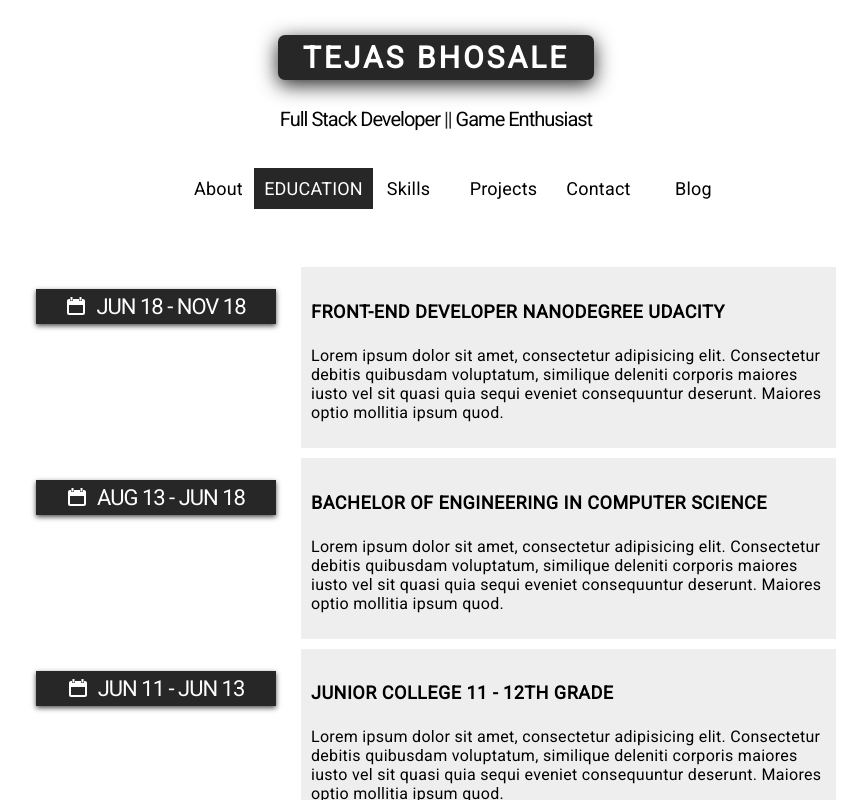
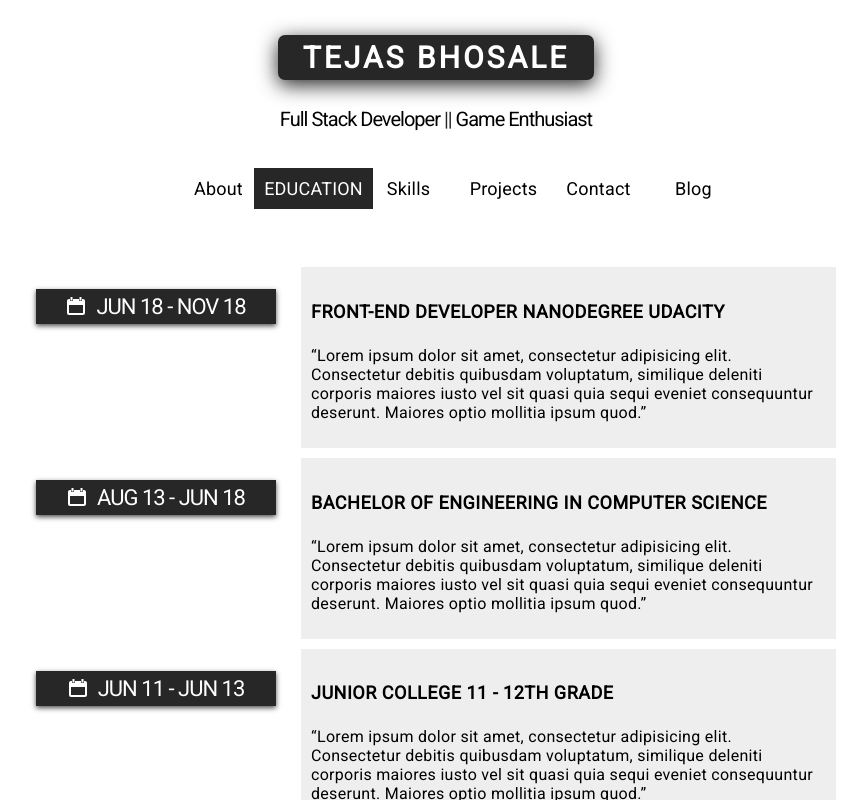
Before and after one commit to bhosaleT/my-portfolio-react, a React (Create React App) app: page / in a window 1280 px wide. Both pictures are taken after a click on the item "Education". Shown: the top 800 px of the page, without its empty margins (204-1071 px from the left). Built offline with nearby package versions, Linux system fonts and the light colour scheme.

Commit message:
added qutoes to the paragraph section

```diff
--- a/src/components/Education.js
+++ b/src/components/Education.js
@@ -16,10 +16,13 @@ const Education = () => (
           Front-End Developer Nanodegree Udacity
         </h4>
         <p className="education-block__paragraph">
+          <q>
           Lorem ipsum dolor sit amet, consectetur adipisicing elit. Consectetur
           debitis quibusdam voluptatum, similique deleniti corporis maiores
           iusto vel sit quasi quia sequi eveniet consequuntur deserunt. Maiores
           optio mollitia ipsum quod.
+          </q>
+
         </p>
       </div>
     </div>
@@ -37,10 +40,12 @@ const Education = () => (
           Bachelor of Engineering in Computer Science
         </h4>
         <p className="education-block__paragraph">
+          <q>
           Lorem ipsum dolor sit amet, consectetur adipisicing elit. Consectetur
           debitis quibusdam voluptatum, similique deleniti corporis maiores
           iusto vel sit quasi quia sequi eveniet consequuntur deserunt. Maiores
           optio mollitia ipsum quod.
+          </q>
         </p>
       </div>
     </div>
@@ -58,10 +63,12 @@ const Education = () => (
           Junior College 11 - 12th grade
         </h4>
         <p className="education-block__paragraph">
+          <q>
           Lorem ipsum dolor sit amet, consectetur adipisicing elit. Consectetur
           debitis quibusdam voluptatum, similique deleniti corporis maiores
           iusto vel sit quasi quia sequi eveniet consequuntur deserunt. Maiores
           optio mollitia ipsum quod.
+          </q>
         </p>
       </div>
     </div>
@@ -77,10 +84,12 @@ const Education = () => (
       <div className="education-block__info">
         <h4 className="education-block__heading">SCHOOL</h4>
         <p className="education-block__paragraph">
+         <q>
           Lorem ipsum dolor sit amet, consectetur adipisicing elit. Consectetur
           debitis quibusdam voluptatum, similique deleniti corporis maiores
           iusto vel sit quasi quia sequi eveniet consequuntur deserunt. Maiores
           optio mollitia ipsum quod.
+          </q>
         </p>
       </div>
     </div>
```
Also changed, not shown: package.json (line endings or trailing spaces), 1 other file (tests, documents, lock files or other folders).
